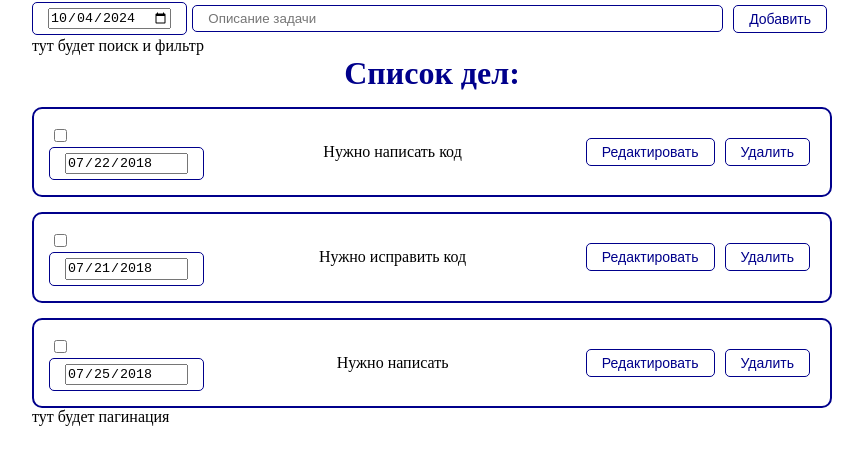
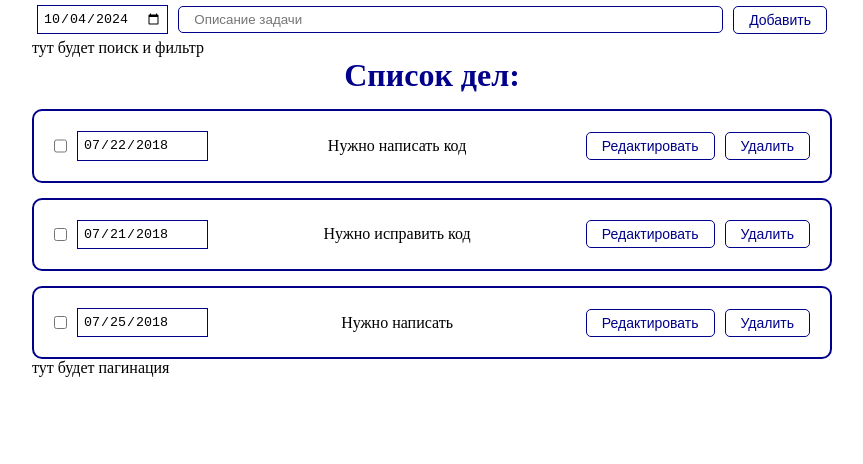
Before and after one commit to IgorSazhinov/react_debuger, a React (Vite) app: page / in a window 1280 px wide. Shown: the top 464 px of the page, without its empty margins (208-1071 px from the left). Built offline with nearby package versions, Linux system fonts and the light colour scheme.

Commit message:
Исправли стили дат

```diff
--- a/src/App.jsx
+++ b/src/App.jsx
@@ -30,7 +30,7 @@ function App() {
 
       <div className='pagination'>тут будет пагинация</div>
     </div>
-  )
-}
+  );
+};
 
 export default App;
--- a/src/components/Todo.jsx
+++ b/src/components/Todo.jsx
@@ -8,11 +8,11 @@ const Todo = ({todo, remove}) => {
 
     return (
         <div className='todo'>
-            <div>
+            <div style={{display: 'flex'}}>
                 <input style={{margin: '5px'}} type='checkbox'></input>
                 <MyDate defaultValue={todo.date} readOnly></MyDate>
             </div>
-            <div className='todo__text'>{todo.text}</div>
+            <div style={{overflow: 'auto'}} className='todo__text'>{todo.text}</div>
             <BtnSet todo={todo} remove={remove}/>
         </div>
     );
--- a/src/components/UI/date/MyDate.module.css
+++ b/src/components/UI/date/MyDate.module.css
@@ -1,6 +1,15 @@
 .myDate {
-    padding: 5px 15px;
-    border: 1px solid #00008b;
+    padding: 5px;
     border-radius: 5px;
     cursor: pointer;
 }
+
+.myDate input {
+    border: 1px solid #00008b;
+    padding: 5px;
+}
+
+.myDate p {
+    border: 1px solid #00008b;
+    padding: 5px 15px;
+}
```
